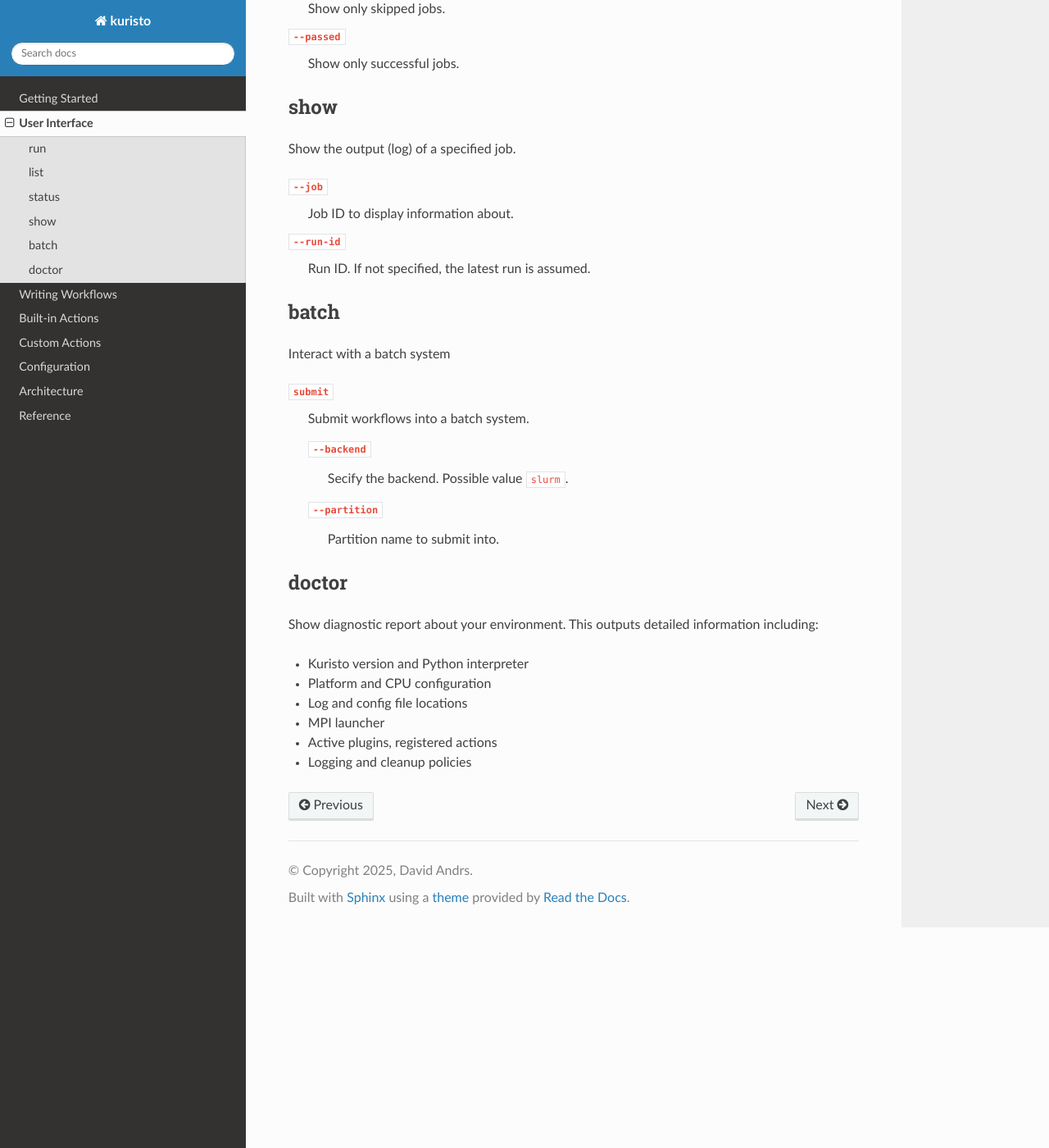
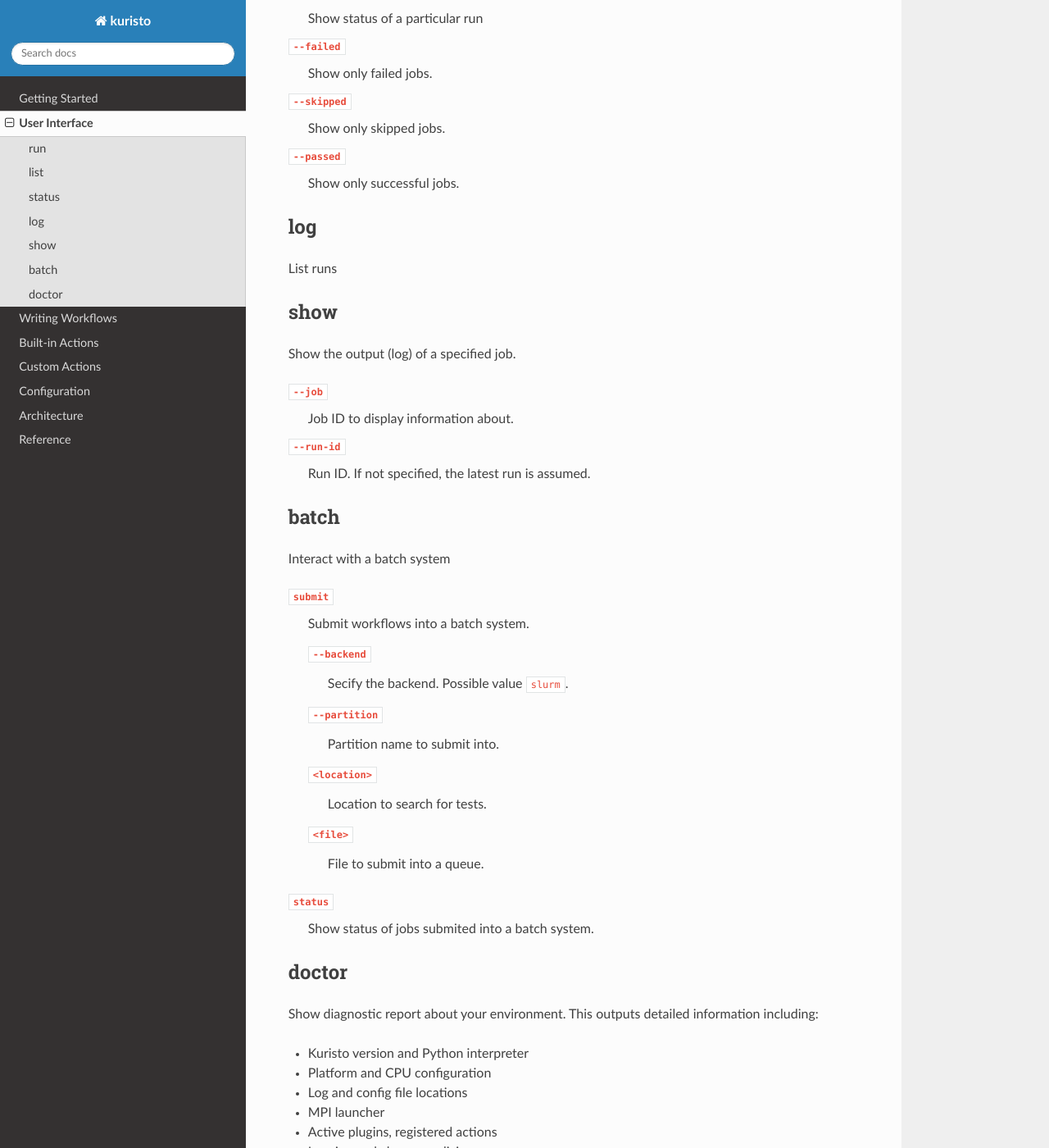
Before and after one commit to andrsd/kuristo, a Sphinx documentation site: the page built from docs/user_interface.rst, in a window 1280 px wide and 1400 px high, scrolled down 1026 px. Shown: the whole window at 82% size. Built offline with Sphinx 7.4.7 and the Read the Docs theme 3.1.0, drawn with Linux system fonts in a browser that asks for light colours; some of the changed text lies outside the part shown.

Commit message:
doco: updates

```diff
--- a/docs/user_interface.rst
+++ b/docs/user_interface.rst
@@ -1,5 +1,11 @@
 User Interface
 ==============
+
+``-f|--config <file>``
+   Supply a config file.
+
+``--no-ansi``
+   Use plain terminal output, i.e. no colors, etc.
 
 run
 ---
@@ -46,6 +52,12 @@
 ``--passed``
    Show only successful jobs.
 
+log
+---
+
+List runs
+
+
 show
 ----
 
@@ -71,6 +83,15 @@
    ``--partition``
       Partition name to submit into.
 
+   ``<location>``
+      Location to search for tests.
+
+   ``<file>``
+      File to submit into a queue.
+
+``status``
+   Show status of jobs submited into a batch system.
+
 
 doctor
 ------
```
